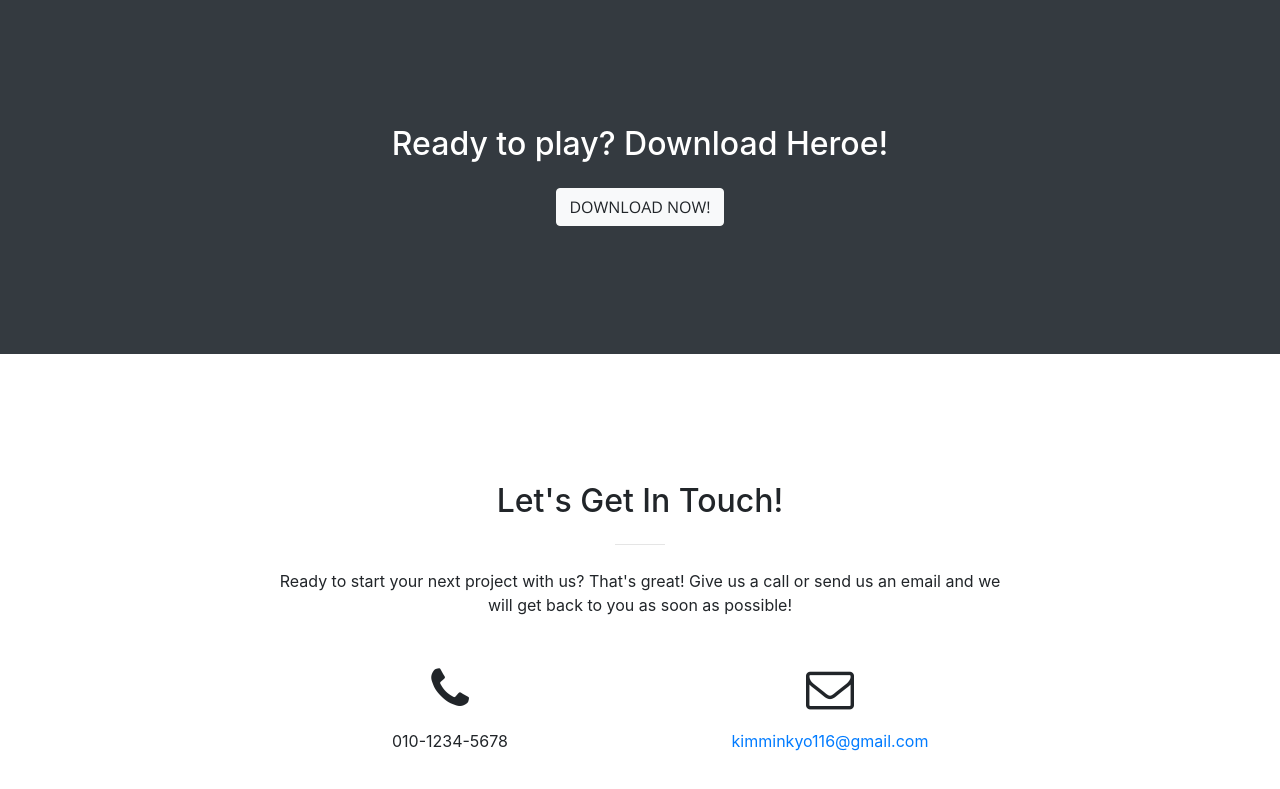
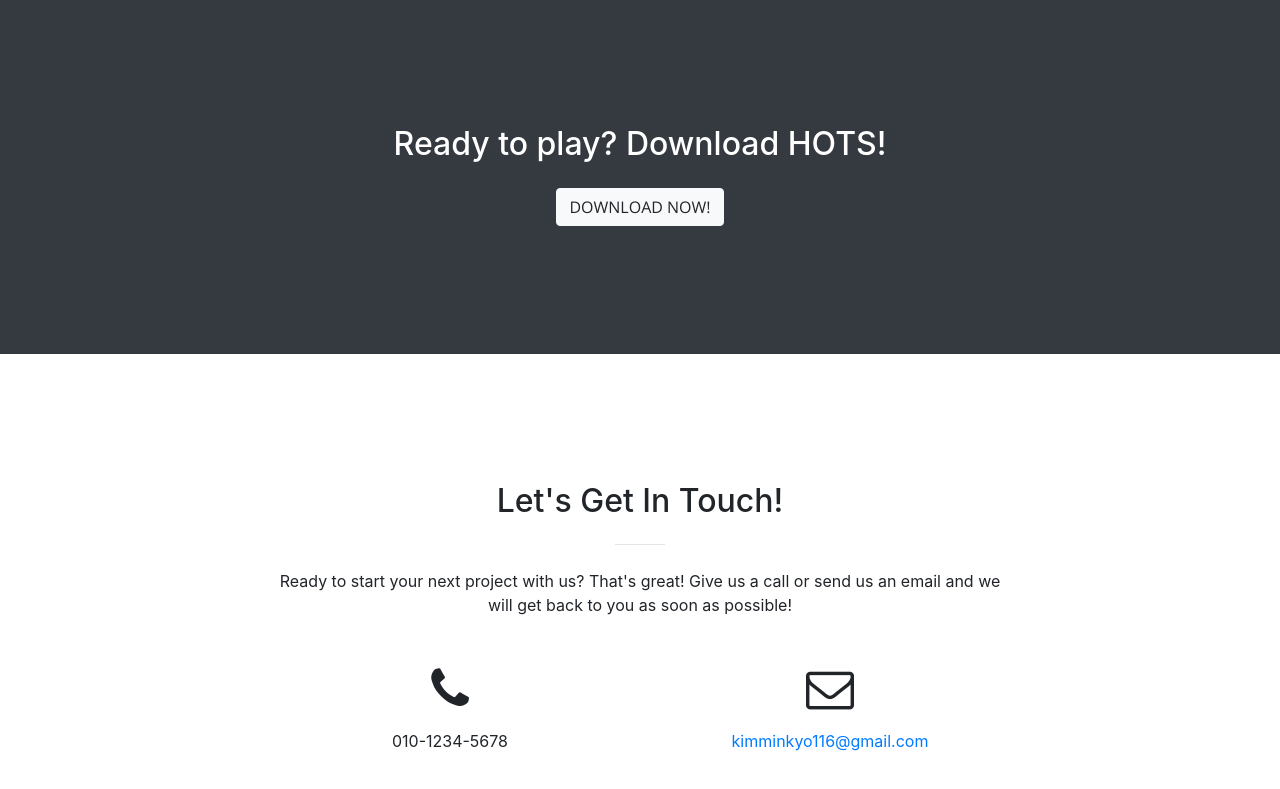
Before and after one commit to kimminkyo116/kimminkyo116.github.io, a website with bundled scripts: page index.html in a window 1280 px wide. Shown: the part 2144-2933 px from the top of the page. Built offline with nearby package versions, Linux system fonts and the light colour scheme; files whose address does not match are found by name.

Commit message:
Update index.html

```diff
--- a/index.html
+++ b/index.html
@@ -228,7 +228,7 @@
 
     <section class="bg-dark text-white">
       <div class="container text-center">
-        <h2 class="mb-4">Ready to play? Download Heroe!</h2>
+        <h2 class="mb-4">Ready to play? Download HOTS!</h2>
         <a class="btn btn-light btn-xl sr-button" href="https://kr.battle.net/heroes/ko/">Download Now!</a>
       </div>
     </section>
```
